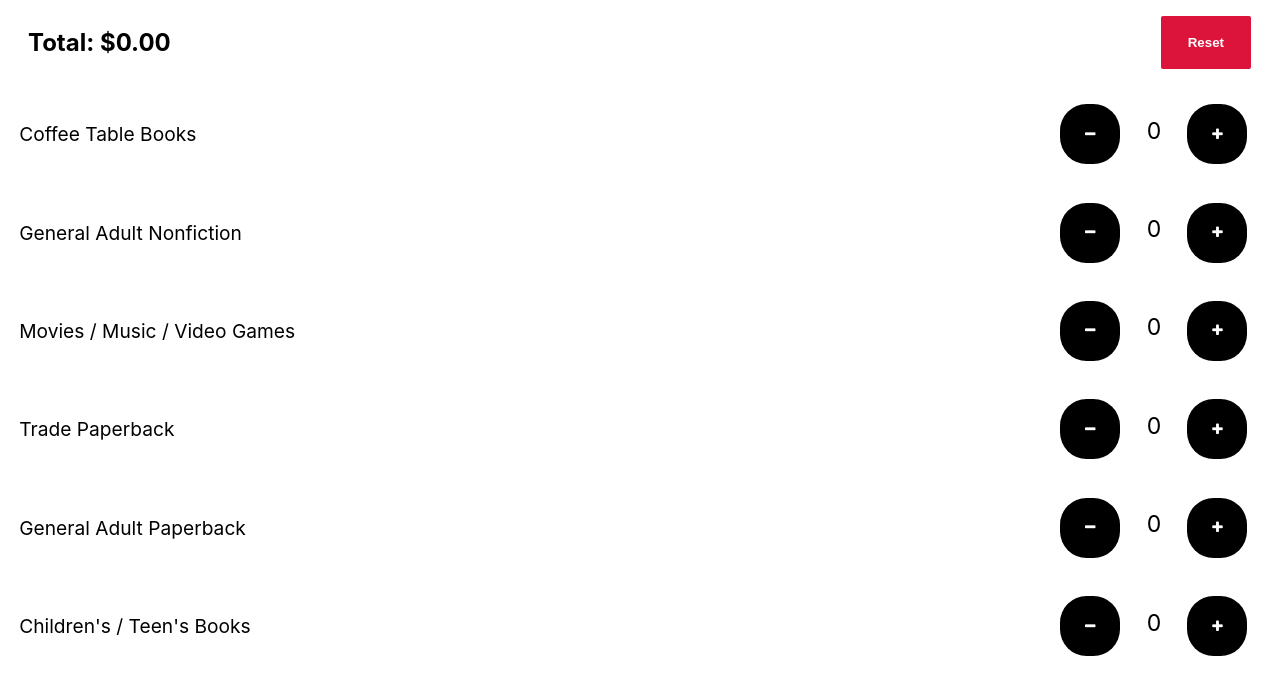
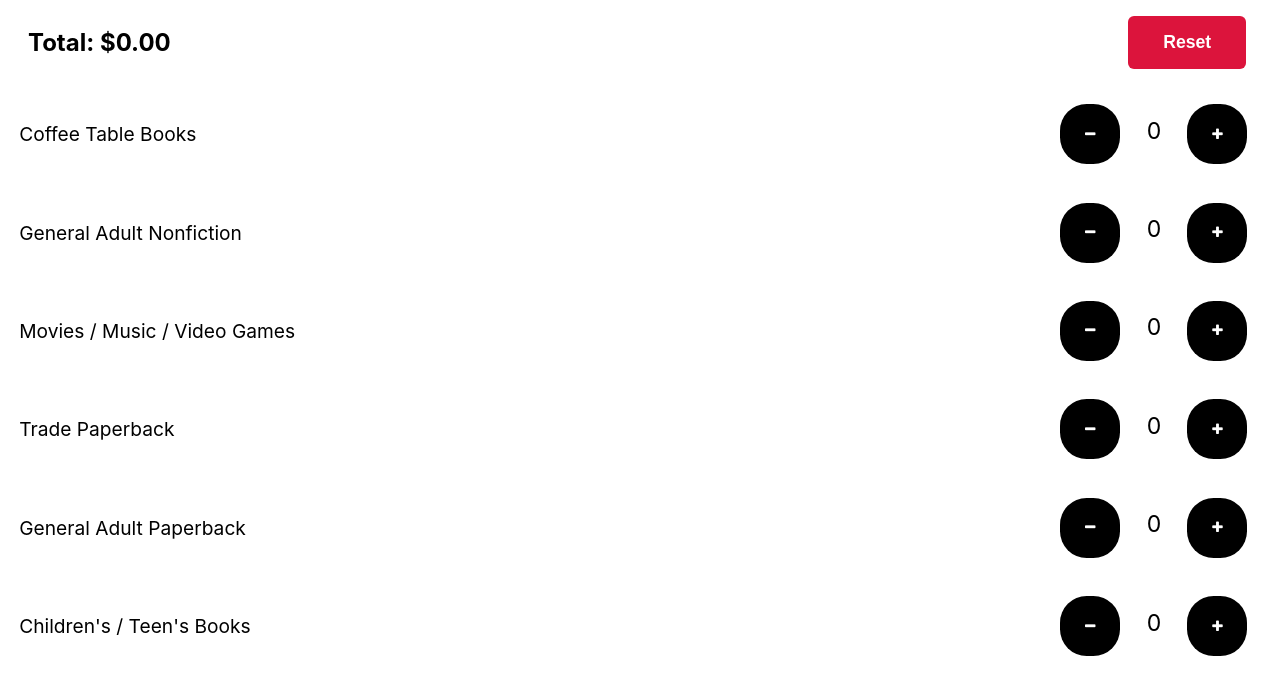
Before and after one commit to jtlong3rd/wvpl-ambler-book-sale-pricer, a React (Create React App) app: page / in a window 1280 px wide. Shown: the top 694 px of the page. Built offline with nearby package versions, Linux system fonts and the light colour scheme.

Commit message:
Fine-tuning of reset button styling

```diff
--- a/src/ResetButton.tsx
+++ b/src/ResetButton.tsx
@@ -9,8 +9,9 @@ export function ResetButton({ onReset }: Props) {
     <button
       style={{
         ...baseButtonStyling,
+        fontSize: '1.1em',
         backgroundColor: 'crimson',
-        borderRadius: '2px',
+        borderRadius: '6px',
         padding: '0.5em 2em'
       }}
       onClick={onReset}
```
